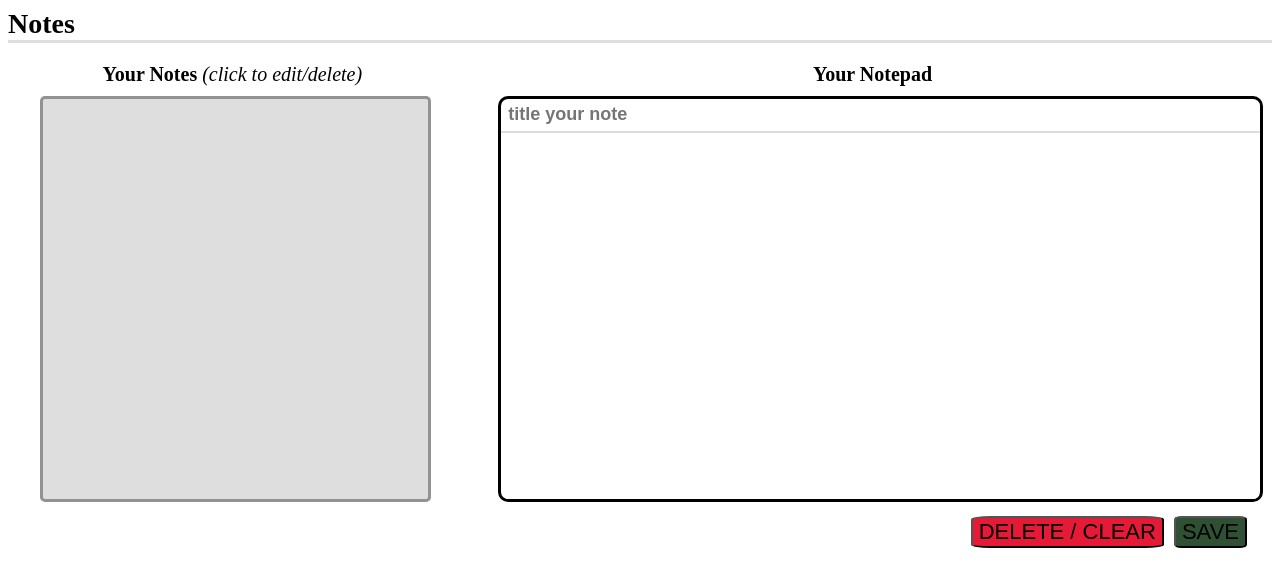
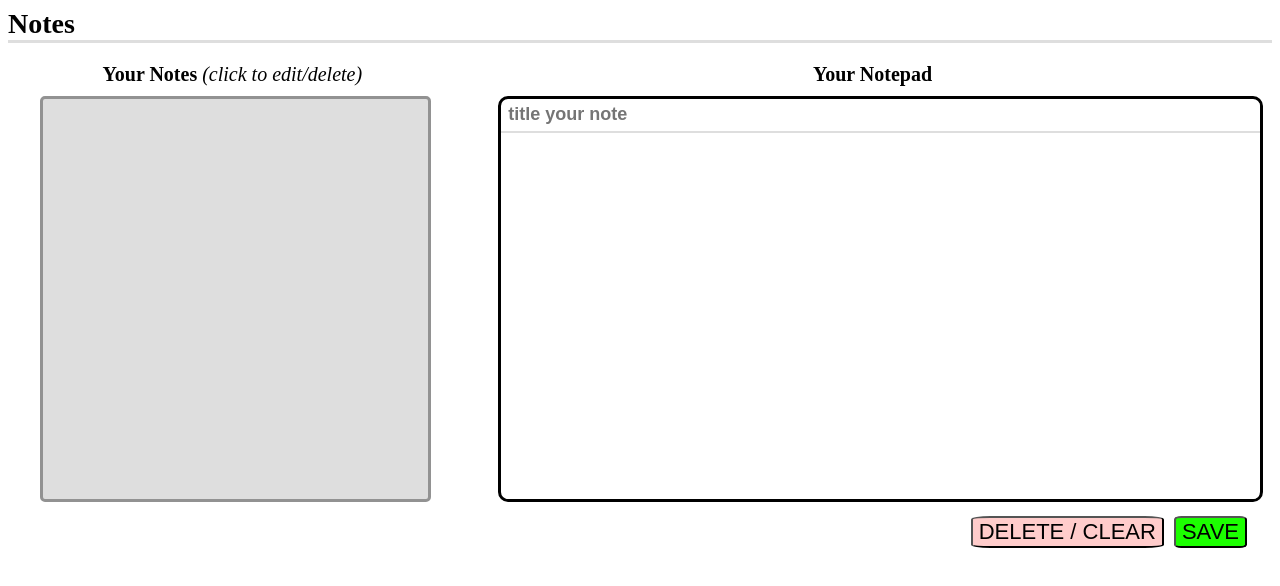
Before and after one commit to sameershinde1410/notepad.github.io, a plain HTML site: page index.html in a window 1280 px wide. Drawn offline with nearby package versions, Linux system fonts and the light colour scheme; some icons are missing.

Commit message:
Update style.css

```diff
--- a/style.css
+++ b/style.css
@@ -146,9 +146,9 @@ button:hover, .color-box:hover {
 }
 
 #btn-save {
-  background-color: #2F5032;
+  background-color: #1cff00;
 }
 
 #btn-delete {
-  background-color: #E41A36;
+  background-color:  #ffcccb ;
 }
```
